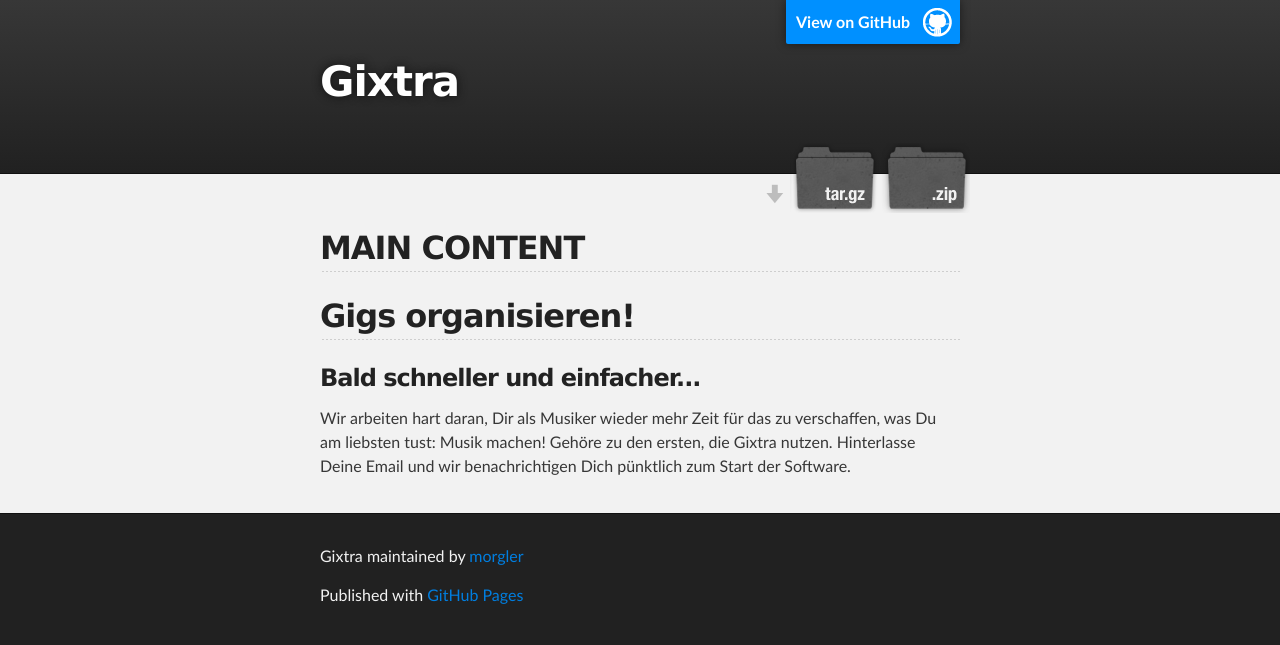
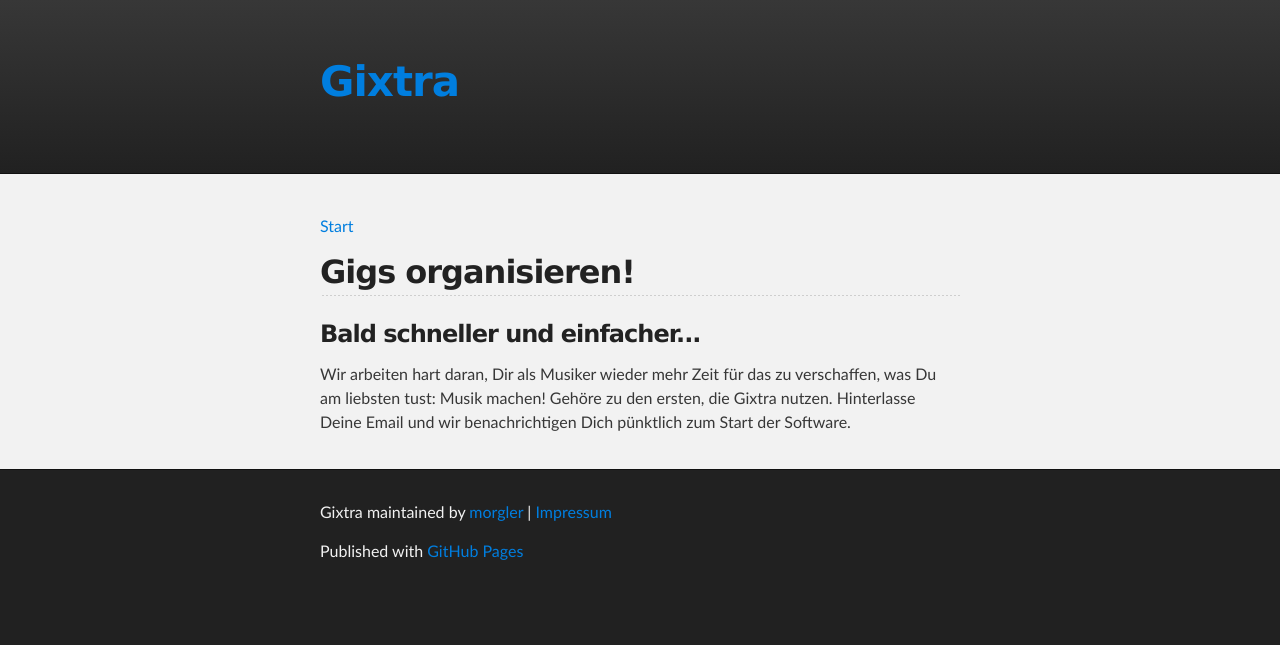
Before and after one commit to morgler/gixtra-landingpage-old, a plain HTML site: page _site/index.html in a window 1280 px wide. Drawn offline with Linux system fonts and the light colour scheme.

Commit message:
set links to start page

```diff
--- a/_site/index.html
+++ b/_site/index.html
@@ -16,24 +16,15 @@
     <!-- HEADER -->
     <div id="header_wrap" class="outer">
         <header class="inner">
-          <a id="forkme_banner" href="https://github.com/morgler/gixtra">View on GitHub</a>
-
-          <h1 id="project_title">Gixtra</h1>
+          <h1 id="project_title"><a href="http://www.gixtra.com">Gixtra</a></h1>
           <h2 id="project_tagline"></h2>
-
-            <section id="downloads">
-              <a class="zip_download_link" href="https://github.com/morgler/gixtra/zipball/master">Download this project as a .zip file</a>
-              <a class="tar_download_link" href="https://github.com/morgler/gixtra/tarball/master">Download this project as a tar.gz file</a>
-            </section>
         </header>
     </div>
 
     <!-- MAIN CONTENT -->
     <div id="main_content_wrap" class="outer">
       <section id="main_content" class="inner">
-        <h2>MAIN CONTENT</h2>
-
-
+        <a href="http://www.gixtra.com">Start</a>
         <h2>
 <a name="gigs-organisieren" class="anchor" href="#gigs-organisieren"><span class="octicon octicon-link"></span></a>Gigs organisieren!</h2>
 
@@ -47,7 +38,11 @@
     <!-- FOOTER  -->
     <div id="footer_wrap" class="outer">
       <footer class="inner">
-        <p class="copyright">Gixtra maintained by <a href="https://github.com/morgler">morgler</a></p>
+        <p class="copyright">
+          Gixtra maintained by <a href="https://github.com/morgler">morgler</a>
+          |
+          <a href='impressum.html'>Impressum</a></p>
+        </p>
         <p>Published with <a href="http://pages.github.com">GitHub Pages</a></p>
       </footer>
     </div>
```
Also changed, not shown: _layouts/default.html (+7 -17 lines), _site/impressum.html (+7 -17 lines), index.html (+7 -1 lines).
